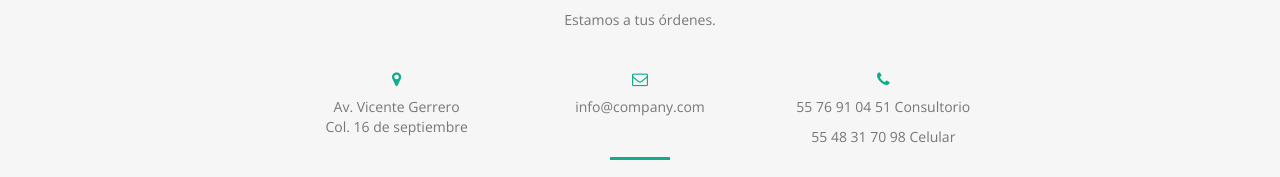
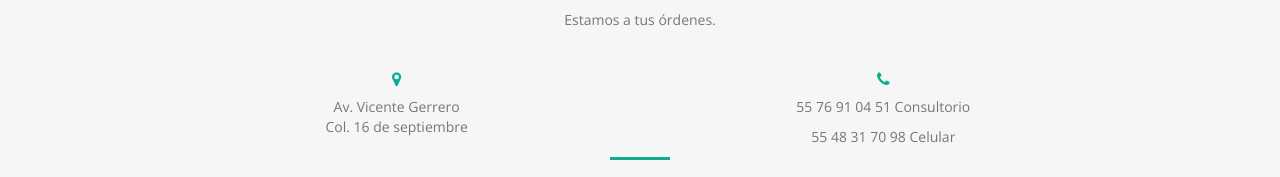
Before and after one commit to hmvsoluciones/yang-space, a plain HTML site: page index.html in a window 1280 px wide. Shown: the part 4085-4262 px from the top of the page. Drawn offline with nearby package versions, Linux system fonts and the light colour scheme.

Commit message:
se omite correo

```diff
--- a/index.html
+++ b/index.html
@@ -322,8 +322,11 @@
         <p>Av. Vicente Gerrero <br>
           Col. 16 de septiembre</p>
       </div>
-      <div class="col-md-4"> <i class="fa fa-envelope-o"></i>
-        <p>info@company.com</p>
+      <div class="col-md-4">
+        <!--
+          <i class="fa fa-envelope-o"></i>
+          <p>info@company.com</p>
+        -->
       </div>
       <div class="col-md-4"> <i class="fa fa-phone"></i>
         <p> 55 76 91 04 51 Consultorio</p>
```
